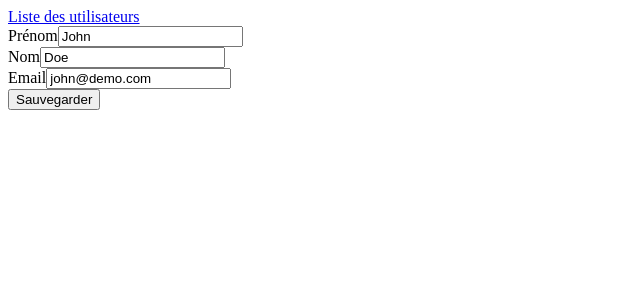
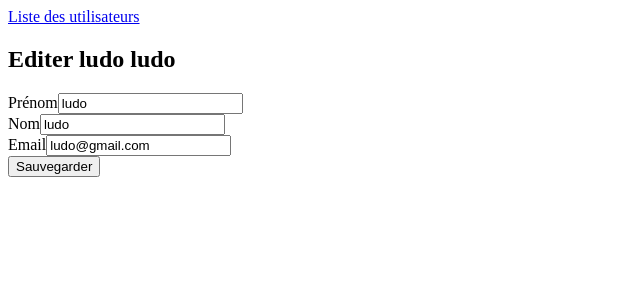
Before and after one commit to ludoarena/outdoorgame_sherlock_frontend, an Angular app in the folder ng-sherlock-app/: page /users/1/edit in a window 1280 px wide. Shown: the top 300 px of the page, without its empty margins (0-640 px from the left). Built offline with nearby package versions, Linux system fonts and the light colour scheme.

Commit message:
edit page

```diff
--- a/ng-sherlock-app/src/app/app.routes.ts
+++ b/ng-sherlock-app/src/app/app.routes.ts
@@ -14,7 +14,7 @@ export const routes: Routes = [
   {
     path: 'users/:id/edit',
     loadComponent: () =>
-      import('./user-form/user-edit.component').then(m => m.UserEditComponent),
+      import('./edit-user/edit-user.component').then(m => m.EditUserComponent),
   },
   {
     path: '',
--- /dev/null
+++ b/ng-sherlock-app/src/app/edit-user/edit-user.component.ts
@@ -0,0 +1,35 @@
+import { Component, OnInit } from '@angular/core';
+import { User } from '../model/user';
+import { UserService } from '../user-service';
+import { ActivatedRoute } from '@angular/router';
+import { UserFormComponent } from "../user-form/user-form.component";
+
+@Component({
+  selector: 'app-edit-user',
+  imports: [UserFormComponent],
+  template: `
+    <h2>Editer {{ user?.firstName }} {{ user?.lastName }}</h2>
+    @if (user)
+      {<app-user-form [user]="user"></app-user-form>}
+    `,
+  styles: ``,
+})
+export class EditUserComponent implements OnInit {
+
+  user : User | undefined;
+
+  constructor(private route : ActivatedRoute, private userService : UserService) {}
+
+  ngOnInit() {
+    const userId = this.route.snapshot.paramMap.get('id');
+
+    if (userId) {
+      this.user = this.userService.getUserById(+userId);
+    }
+    else
+    {
+      this.user = undefined;
+    }
+  }
+
+}
--- a/ng-sherlock-app/src/app/user-form/user-edit.component.html
+++ /dev/null
@@ -1,33 +0,0 @@
-<form [formGroup]="userForm" (ngSubmit)="save()">
-  <div>
-    <label>Prénom</label>
-
-    <input type="text" formControlName="firstName" />
-
-    @if (userForm.get('firstName')?.invalid && userForm.get('firstName')?.touched) {
-      <small> Prénom obligatoire </small>
-    }
-  </div>
-
-  <div>
-    <label>Nom</label>
-
-    <input type="text" formControlName="lastName" />
-
-    @if (userForm.get('lastName')?.invalid && userForm.get('lastName')?.touched) {
-      <small> Nom obligatoire </small>
-    }
-  </div>
-
-  <div>
-    <label>Email</label>
-
-    <input type="email" formControlName="email" />
-
-    @if (userForm.get('email')?.invalid && userForm.get('email')?.touched) {
-      <small> Email invalide </small>
-    }
-  </div>
-
-  <button type="submit">Sauvegarder</button>
-</form>
--- /dev/null
+++ b/ng-sherlock-app/src/app/user-form/user-form.component.html
@@ -0,0 +1,37 @@
+@if (user) {
+  <form [formGroup]="userForm" (ngSubmit)="save()">
+    <div>
+      <label>Prénom</label>
+
+      <input type="text" formControlName="firstName" />
+
+      @if (userForm.get('firstName')?.invalid && userForm.get('firstName')?.touched) {
+        <small> Prénom obligatoire </small>
+      }
+    </div>
+
+    <div>
+      <label>Nom</label>
+
+      <input type="text" formControlName="lastName" />
+
+      @if (userForm.get('lastName')?.invalid && userForm.get('lastName')?.touched) {
+        <small> Nom obligatoire </small>
+      }
+    </div>
+
+    <div>
+      <label>Email</label>
+
+      <input type="email" formControlName="email" />
+
+      @if (userForm.get('email')?.invalid && userForm.get('email')?.touched) {
+        <small> Email invalide </small>
+      }
+    </div>
+
+    <button type="submit">Sauvegarder</button>
+  </form>
+} @else {
+  <h3>"No user can be edited"</h3>
+}
--- a/ng-sherlock-app/src/app/user-form/user-edit.component.ts
+++ b/ng-sherlock-app/src/app/user-form/user-form.component.ts
@@ -1,4 +1,4 @@
-import { Component, OnInit } from '@angular/core';
+import { Component, OnInit, Input } from '@angular/core';
 import { CommonModule } from '@angular/common';
 import {
   FormBuilder,
@@ -6,27 +6,24 @@ import {
   Validators,
   ReactiveFormsModule
 } from '@angular/forms';
+import { User } from "../model/user";
+import { Router } from '@angular/router';
 
 @Component({
-  selector: 'app-user-edit',
+  selector: 'app-user-form',
   standalone: true,
   imports: [
     CommonModule,
     ReactiveFormsModule
   ],
-  templateUrl: './user-edit.component.html'
+  templateUrl: './user-form.component.html'
 })
-export class UserEditComponent implements OnInit {
+export class UserFormComponent implements OnInit {
+  @Input() user! : User;
 
   userForm!: FormGroup;
 
-  user = {
-    firstName: 'John',
-    lastName: 'Doe',
-    email: 'john@demo.com'
-  };
-
-  constructor(private fb: FormBuilder) {}
+  constructor(private fb: FormBuilder, private router : Router) {}
 
   ngOnInit(): void {
 
@@ -53,6 +50,7 @@ export class UserEditComponent implements OnInit {
   }
 
   save(): void {
+    console.log("Submit form");
 
     if (this.userForm.invalid) {
       this.userForm.markAllAsTouched();
@@ -60,5 +58,6 @@ export class UserEditComponent implements OnInit {
     }
 
     console.log(this.userForm.value);
+    this.router.navigate(['/users', this.user.id]);
   }
 }
```
